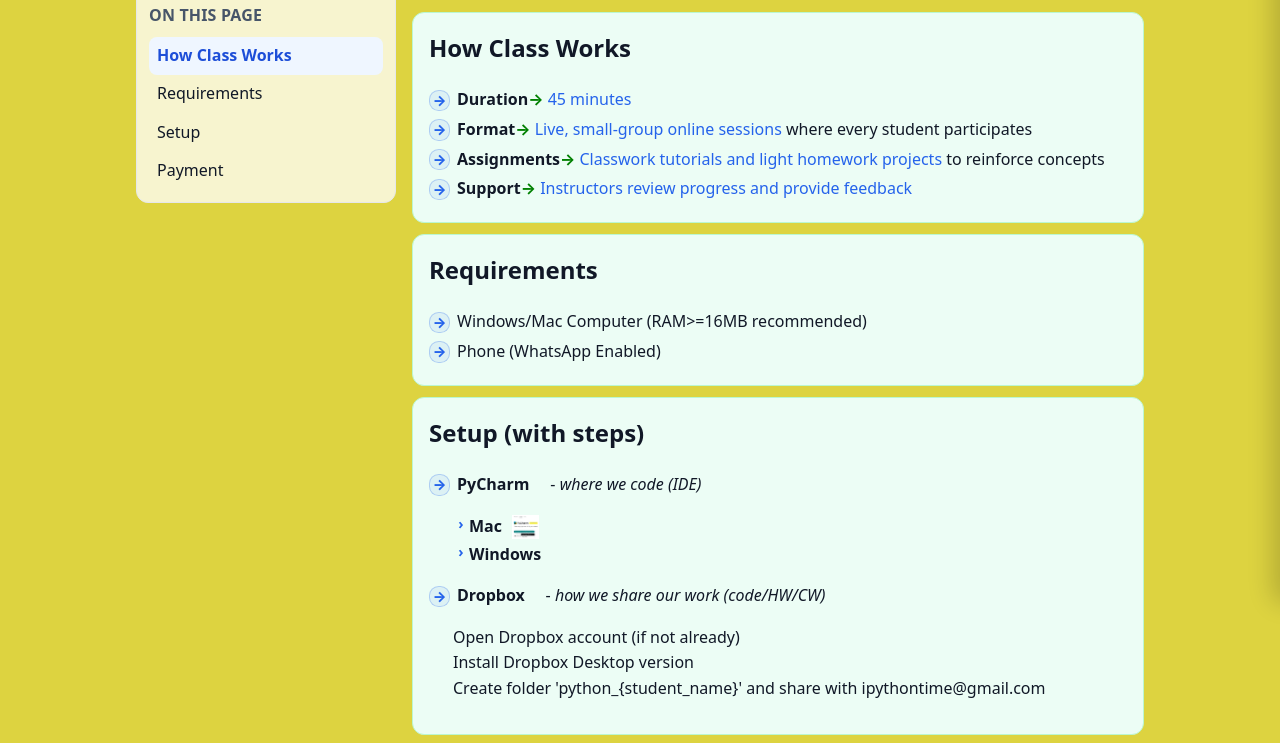
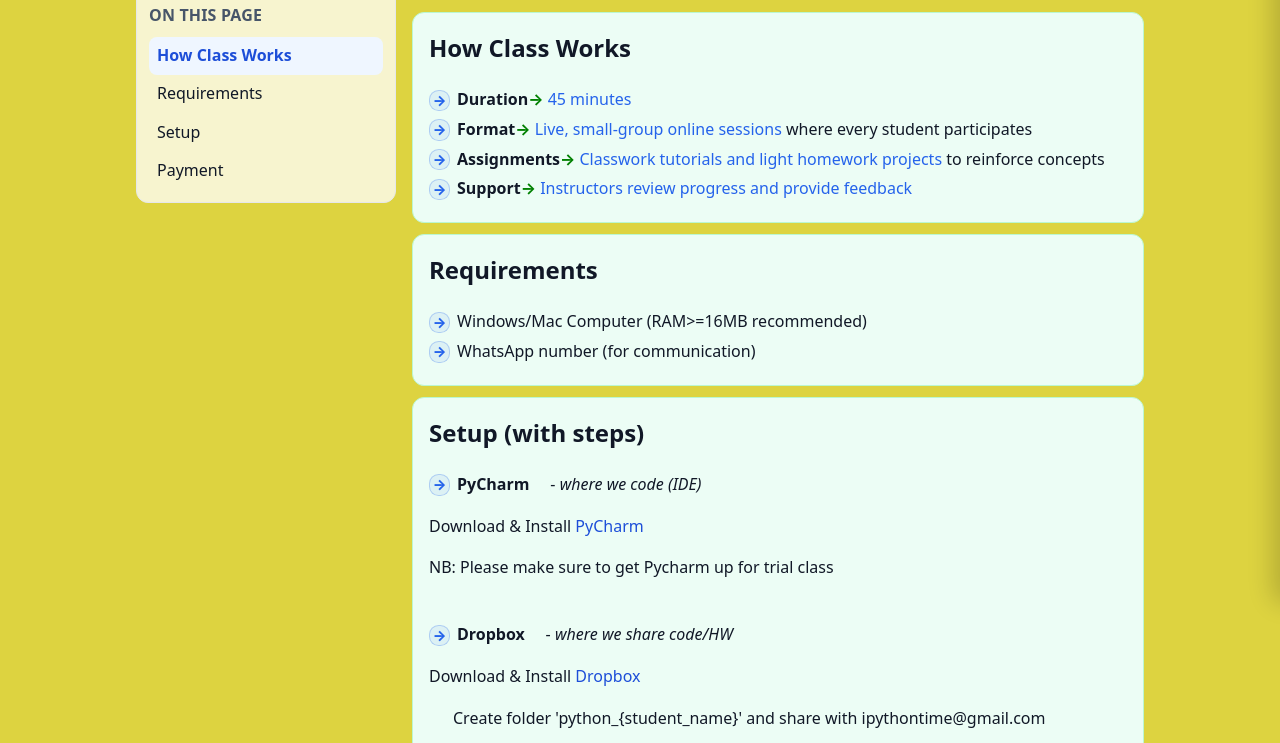
Before and after one commit to aashishpoudel/ipythonTime1, a plain HTML site: page setup_requirement.html in a window 1280 px wide. Shown: the part 197-940 px from the top of the page. Drawn offline with Linux system fonts and the light colour scheme.

Commit message:
pythonTime1 finer details 2

```diff
--- a/setup_requirement.html
+++ b/setup_requirement.html
@@ -61,7 +61,7 @@
         <h2>Requirements</h2>
         <ul class="arrow-list">
           <li>Windows/Mac Computer (RAM>=16MB recommended)</li>
-          <li>Phone (WhatsApp Enabled)</li>
+          <li>WhatsApp number (for communication)</li>
         </ul>
       </section>
 
@@ -69,16 +69,12 @@
         <h2>Setup (with steps)</h2>
         <ul class="arrow-list">
           <li><p><strong>PyCharm</strong> &nbsp;&nbsp;&nbsp;&nbsp;- <em>where we code (IDE)</em></p></li>
+            <p>Download & Install <a href="https://www.jetbrains.com/pycharm/download" target="_blank">PyCharm</a></p>
+            <p>NB: Please make sure to get Pycharm up for trial class<br><br></p>
+          <li><p><strong>Dropbox</strong> &nbsp;&nbsp;&nbsp;&nbsp;- <em>where we share code/HW</em></p></li>
+            <p>Download & Install <a href="https://www.dropbox.com/desktop" target="_blank">Dropbox</a></p>
             <ul class="sublist">
-              <li>
-                 <strong>Mac</strong>
-                 <img src="images/pycharm_mac.png" alt="PyCharm on Mac" style="height:24px; margin-left:6px; vertical-align:middle;">
-              </li>
-              <li><strong>Windows</strong> </li>
-            </ul>
-          <li><p><strong>Dropbox</strong> &nbsp;&nbsp;&nbsp;&nbsp;- <em>how we share our work (code/HW/CW)</em></p></li>
-            <ul class="sublist">
-              <p>Open Dropbox account (if not already)<br>Install Dropbox Desktop version<br>Create folder 'python_{student_name}' and share with ipythontime@gmail.com</p>
+              <p>Create folder 'python_{student_name}' and share with ipythontime@gmail.com</p>
             </ul>
         </ul>
       </section>
@@ -86,7 +82,7 @@
       <section class="section" id="payment">
         <h2>Payment</h2>
         <ul class="arrow-list">
-          <li>Bank Details below</li>
+          <li>Bank Details <i>(to be provided later)</i></li>
         </ul>
       </section>
       <a class="btn" href="signup.html">Start Learning</a>
```
